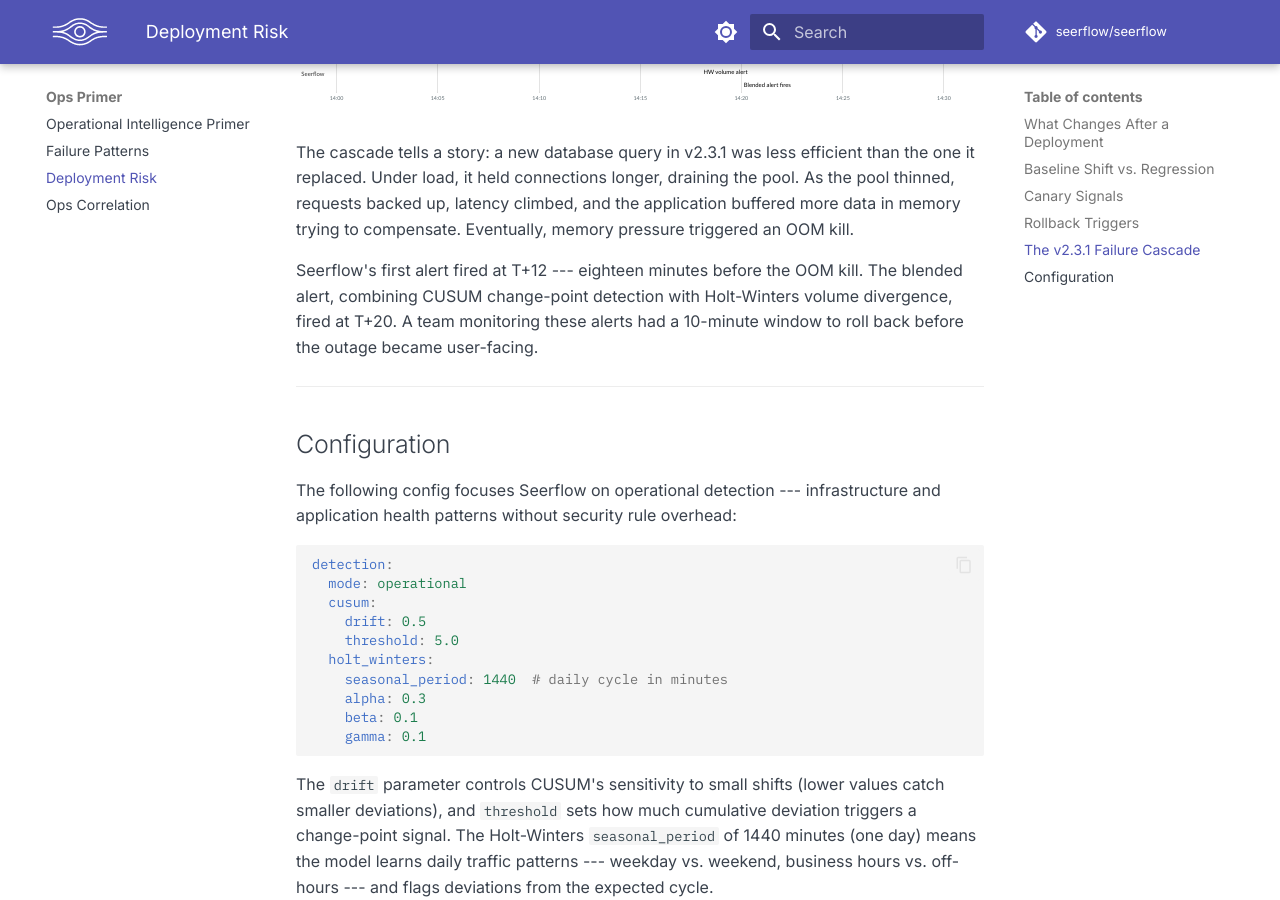
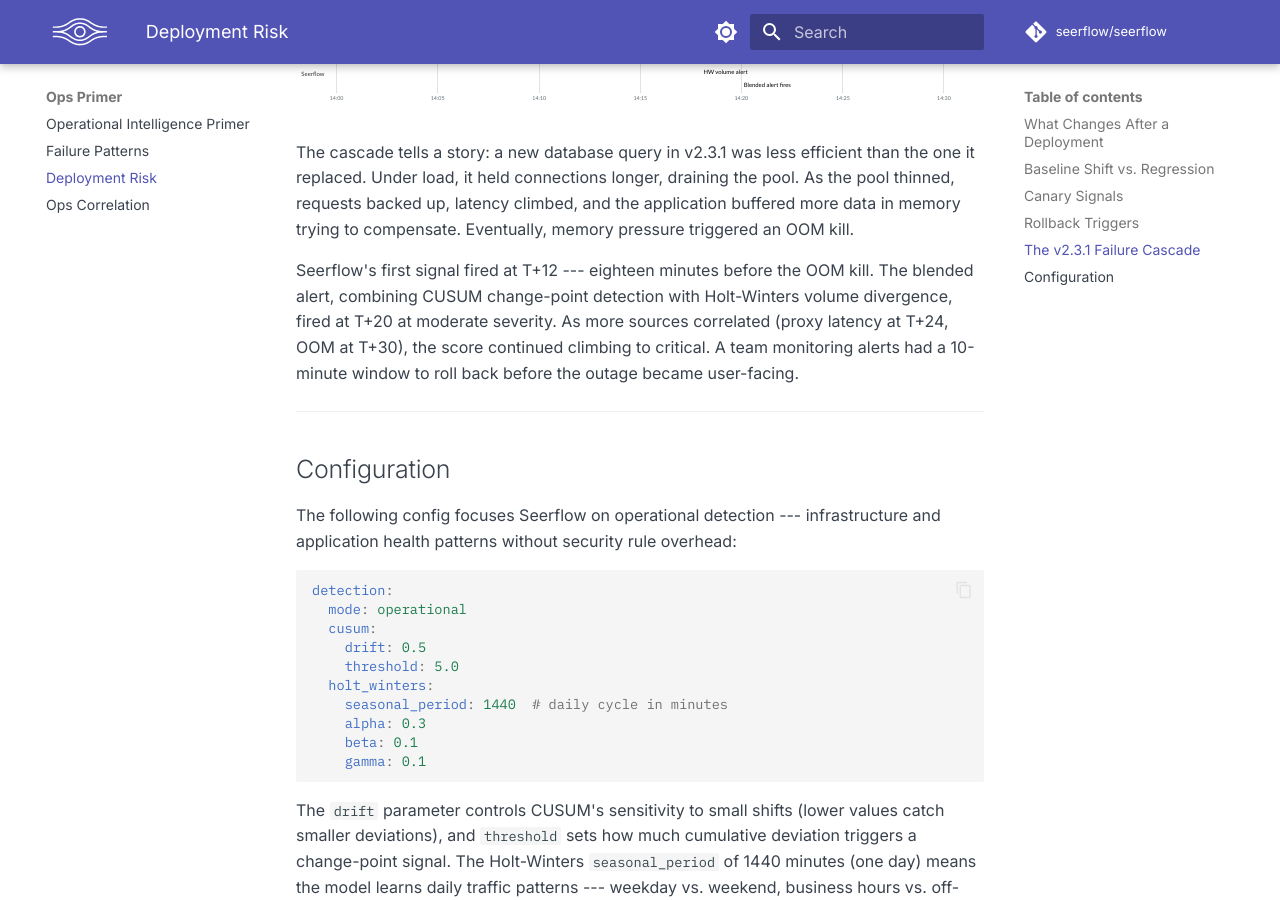
Before and after one commit to seerflow/seerflow-guide, an MkDocs documentation site: the page built from docs/ops-primer/deployment-risk.md, in a window 1280 px wide and 900 px high, scrolled down 3996 px. Built offline with MkDocs 1.6.1 and Material for MkDocs 9.7.7, drawn with Linux system fonts in a browser that asks for light colours; plug-ins that fetch from the network failed and are left out; comment, search, counter and statistics services are not loaded.

Commit message:
fix(SEE-186): address code review findings [S-175]
- Fix wrong detector in index.md: replace "Autoencoder pattern" with
  "CUSUM change-point" to match the canonical 4-detector ensemble
- Fix Mermaid gantt milestone syntax: remove :crit from zero-duration
  milestone to avoid rendering issues
- Clarify blended alert timing: T+20 moderate severity, score continues
  climbing to critical at T+30 as more sources correlate

```diff
--- a/docs/ops-primer/deployment-risk.md
+++ b/docs/ops-primer/deployment-risk.md
@@ -104,7 +104,7 @@
 
 The cascade tells a story: a new database query in v2.3.1 was less efficient than the one it replaced. Under load, it held connections longer, draining the pool. As the pool thinned, requests backed up, latency climbed, and the application buffered more data in memory trying to compensate. Eventually, memory pressure triggered an OOM kill.
 
-Seerflow's first alert fired at T+12 --- eighteen minutes before the OOM kill. The blended alert, combining CUSUM change-point detection with Holt-Winters volume divergence, fired at T+20. A team monitoring these alerts had a 10-minute window to roll back before the outage became user-facing.
+Seerflow's first signal fired at T+12 --- eighteen minutes before the OOM kill. The blended alert, combining CUSUM change-point detection with Holt-Winters volume divergence, fired at T+20 at moderate severity. As more sources correlated (proxy latency at T+24, OOM at T+30), the score continued climbing to critical. A team monitoring alerts had a 10-minute window to roll back before the outage became user-facing.
 
 ---
 
```
Also changed, not shown: other parts of docs/ops-primer/deployment-risk.md (+1 -1 lines), docs/ops-primer/index.md (+1 -1 lines).
